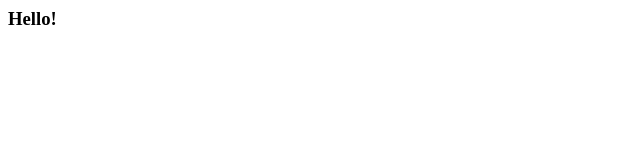
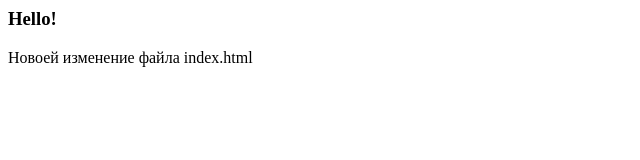
Before and after one commit to alerio-llc/loftblog, a plain HTML site: page index.html in a window 1280 px wide. Shown: the whole page, without its empty margins (0-640 px from the left). Drawn offline with Linux system fonts and the light colour scheme.

Commit message:
second commit

```diff
--- a/index.html
+++ b/index.html
@@ -5,5 +5,6 @@
 </head>
 <body>
        <h3>Hello!</h3>
+       <p>Новоей изменение файла index.html</p>
 </body>
 </html>
```
